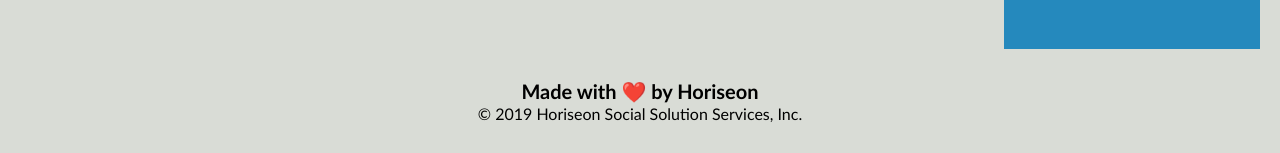
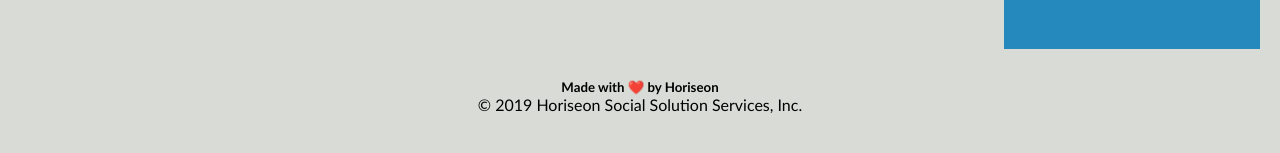
Before and after one commit to Banger484/code-refactor, a plain HTML site: page index.html in a window 1280 px wide. Shown: the part 1870-2023 px from the top of the page. Drawn offline with Linux system fonts and the light colour scheme.

Commit message:
added title and changed footer h tag

```diff
--- a/index.html
+++ b/index.html
@@ -3,7 +3,8 @@
   <head>
     <meta charset="UTF-8" />
     <link rel="stylesheet" href="./assets/css/style.css" />
-    <title>website</title>
+    <!-- renamed the title -->
+    <title>Horiseon - Marketing Agency</title>
   </head>
   <body>
     <!-- changed div header -->
@@ -80,7 +81,10 @@
     <section class="benefits">
       <section class="benefit-lead">
         <h3>Lead Generation</h3>
-        <img src="./assets/images/lead-generation.png" alt="leads help generate business"/>
+        <img
+          src="./assets/images/lead-generation.png"
+          alt="leads help generate business"
+        />
         <p>
           Inbound strategies for lead generation require less work for your
           business, bringing customers directly to your website.
@@ -88,7 +92,10 @@
       </section>
       <section class="benefit-brand">
         <h3>Brand Awareness</h3>
-        <img src="./assets/images/brand-awareness.png" alt="improving search and visibility for your business"/>
+        <img
+          src="./assets/images/brand-awareness.png"
+          alt="improving search and visibility for your business"
+        />
         <p>
           Users find your business through paid and organic searches, increasing
           the search ranking and visibility for your business.
@@ -96,7 +103,10 @@
       </section>
       <section class="benefit-cost">
         <h3>Cost Management</h3>
-        <img src="./assets/images/cost-management.png" alt="advertising expenses decrease over time"/>
+        <img
+          src="./assets/images/cost-management.png"
+          alt="advertising expenses decrease over time"
+        />
         <p>
           As the search ranking for your business increases, your advertising
           costs decrease, and you no longer need to advertise your page.
@@ -105,7 +115,7 @@
     </section>
     <footer class="footer">
       <!-- changed div to footer -->
-      <h2>Made with ❤️️ by Horiseon</h2>
+      <h5>Made with ❤️️ by Horiseon</h5>
       <p>&copy; 2019 Horiseon Social Solution Services, Inc.</p>
     </footer>
   </body>
```
